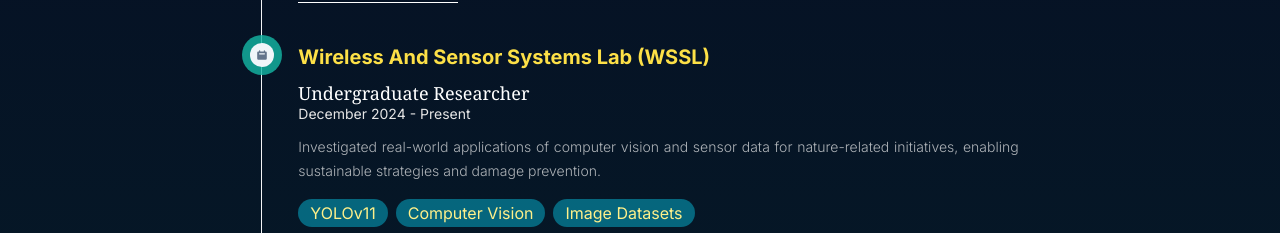
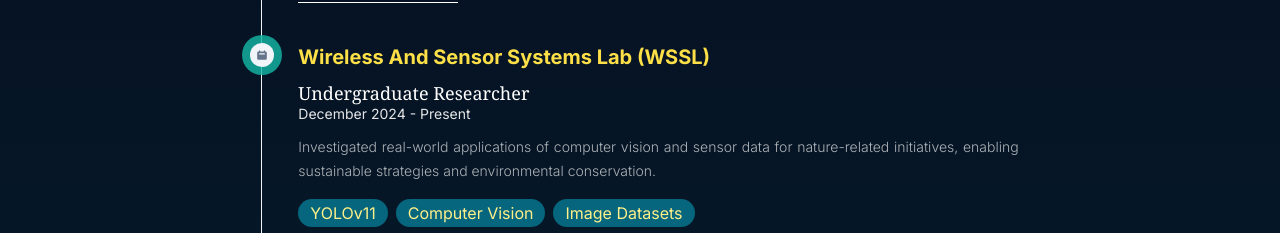
Before and after one commit to faizfrds/portfolio-v2, a Next.js app: page / in a window 1280 px wide. Shown: the part 2400-2633 px from the top of the page. Built offline with nearby package versions, Linux system fonts and the light colour scheme.

Commit message:
Update Experiences.tsx

```diff
--- a/components/Experiences.tsx
+++ b/components/Experiences.tsx
@@ -15,7 +15,7 @@ const experiences = [
     company: "Wireless and Sensor Systems Lab (WSSL)",
     title: "Undergraduate Researcher",
     date: "December 2024 - Present",
-    desc: "Investigated real-world applications of computer vision and sensor data for nature-related initiatives, enabling sustainable strategies and damage prevention.",
+    desc: "Investigated real-world applications of computer vision and sensor data for nature-related initiatives, enabling sustainable strategies and environmental conservation.",
     tools: ["YOLOv11", "Computer Vision", "Image datasets"],
   },
   {
```
